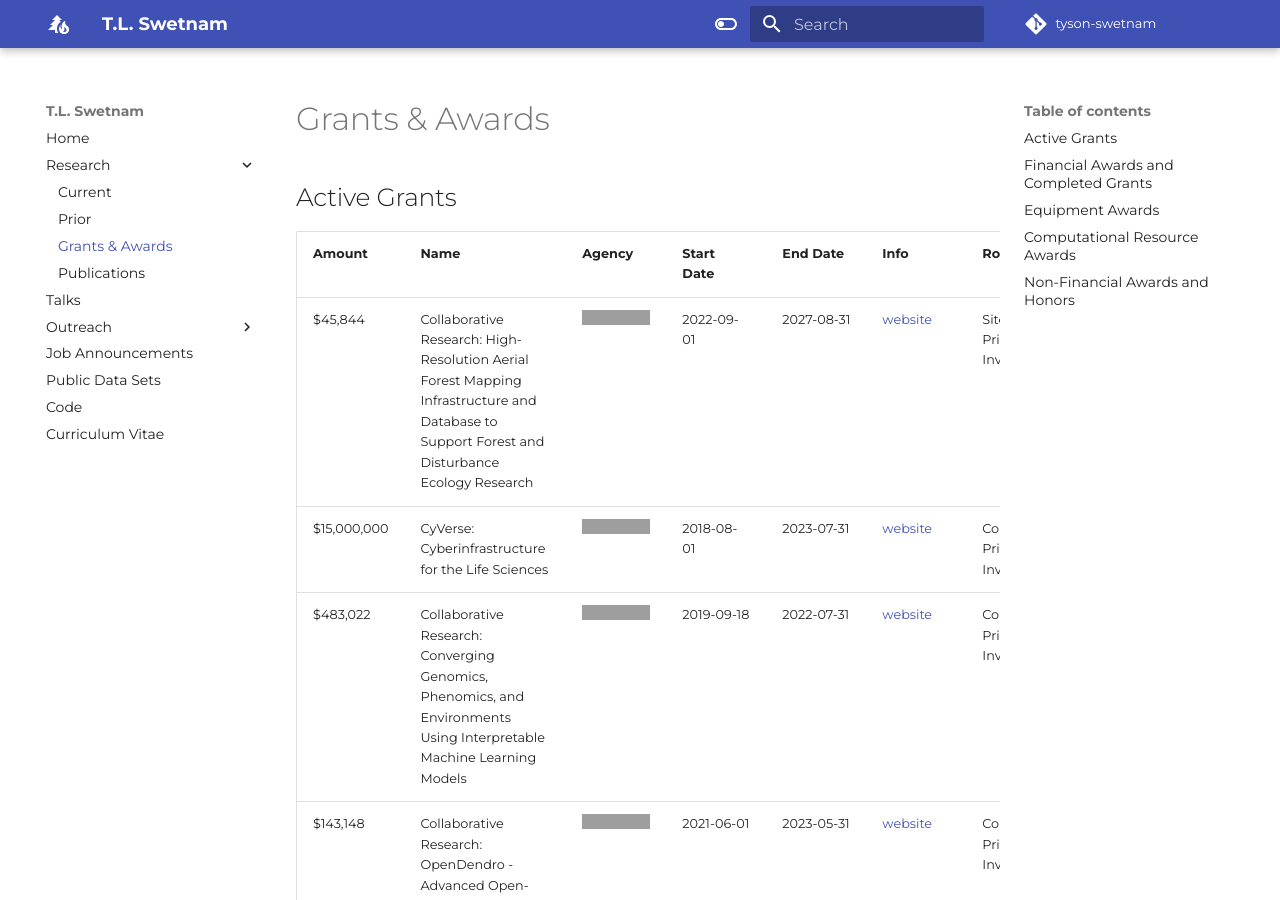
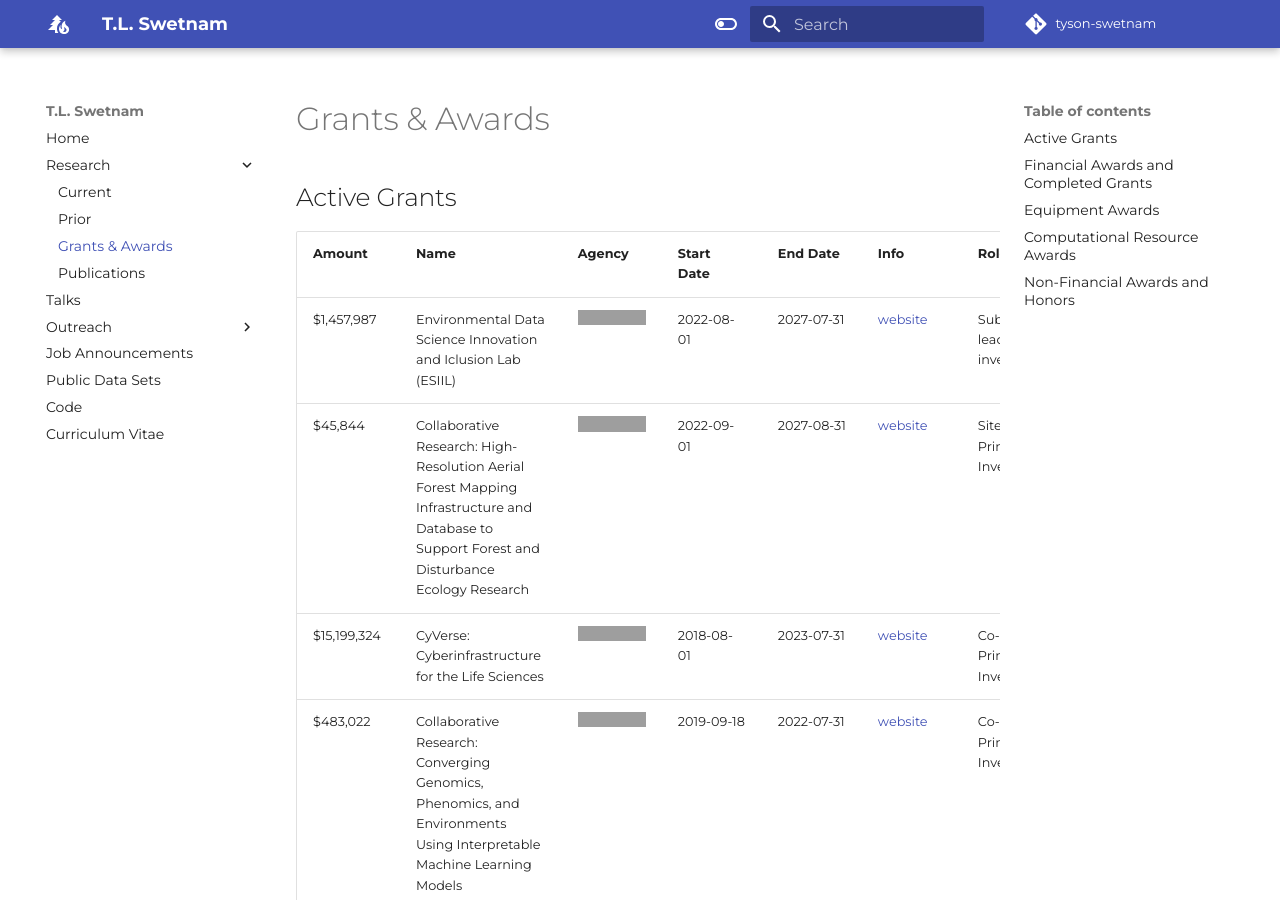
Before and after one commit to tyson-swetnam/new-website, an MkDocs documentation site: the page built from docs/awards.md, in a window 1280 px wide and 900 px high. Built offline with MkDocs 1.6.1 and Material for MkDocs 9.7.7, drawn with Linux system fonts in a browser that asks for light colours; some web fonts are replaced; comment, search, counter and statistics services are not loaded; grey boxes are pictures that could not be loaded.

Commit message:
Update awards.md

```diff
--- a/docs/awards.md
+++ b/docs/awards.md
@@ -2,8 +2,9 @@
 
 | Amount | Name | Agency | Start Date | End Date | Info | Role |
 |--------|------|--------|------------|----------|------|------|
+| $1,457,987 | Environmental Data Science Innovation and Iclusion Lab (ESIIL) | [![NSF-2153040](https://img.shields.io/badge/NSF-2153040-blue.svg)](https://www.nsf.gov/awardsearch/showAward?AWD_ID=2153040) | 2022-08-01 | 2027-07-31 | [website](https://esiil.org) | Subaward lead investigator |
 | $45,844 | Collaborative Research: High-Resolution Aerial Forest Mapping Infrastructure and Database to Support Forest and Disturbance Ecology Research | [![NSF-2152673](https://img.shields.io/badge/NSF-2152673-blue.svg)](https://www.nsf.gov/awardsearch/showAward?AWD_ID=2152673) |  2022-09-01 | 2027-08-31 | [website](https://openforestobservatory.org) | Site Principal Investigator |
-| $15,000,000 | CyVerse: Cyberinfrastructure for the Life Sciences | [![NSF-1743442](https://img.shields.io/badge/NSF-1743442-blue.svg)](https://www.nsf.gov/awardsearch/showAward?AWD_ID=1743442) | 2018-08-01 | 2023-07-31 | [website](https://cyverse.org) | Co-Principal Investigator |
+| $15,199,324 | CyVerse: Cyberinfrastructure for the Life Sciences | [![NSF-1743442](https://img.shields.io/badge/NSF-1743442-blue.svg)](https://www.nsf.gov/awardsearch/showAward?AWD_ID=1743442) | 2018-08-01 | 2023-07-31 | [website](https://cyverse.org) | Co-Principal Investigator |
 | $483,022 | Collaborative Research: Converging Genomics, Phenomics, and Environments Using Interpretable Machine Learning Models |  [![NSF-1940062](https://img.shields.io/badge/NSF-1940062-blue.svg)](https://www.nsf.gov/awardsearch/showAward?AWD_ID=1940062) | 2019-09-18 | 2022-07-31 | [website](https://genophenoenvo.github.io) | Co-Principal Investigator |
 | $143,148 | Collaborative Research: OpenDendro - Advanced Open-source Tools for Paleoenvironmental Reconstruction | [![NSF-2054516](https://img.shields.io/badge/NSF-2054516-blue.svg)](https://nsf.gov/awardsearch/showAward?AWD_ID=2054516) | 2021-06-01 | 2023-05-31 | [website](https://opendendro.github.io) | Co-Principal Investigator |
 | $5,000,000 | Track D: Hidden Water and Extreme Events: HydroGEN, A Physically Rigorous Machine Learning Platform for Hydrologic Scenario Generation | [![NSF-2134892](https://img.shields.io/badge/NSF-2134892-blue.svg)](https://nsf.gov/awardsearch/showAward?AWD_ID=2134892) | 2021-10-01 | 2023-09-30 | | Senior Personnel |
```
